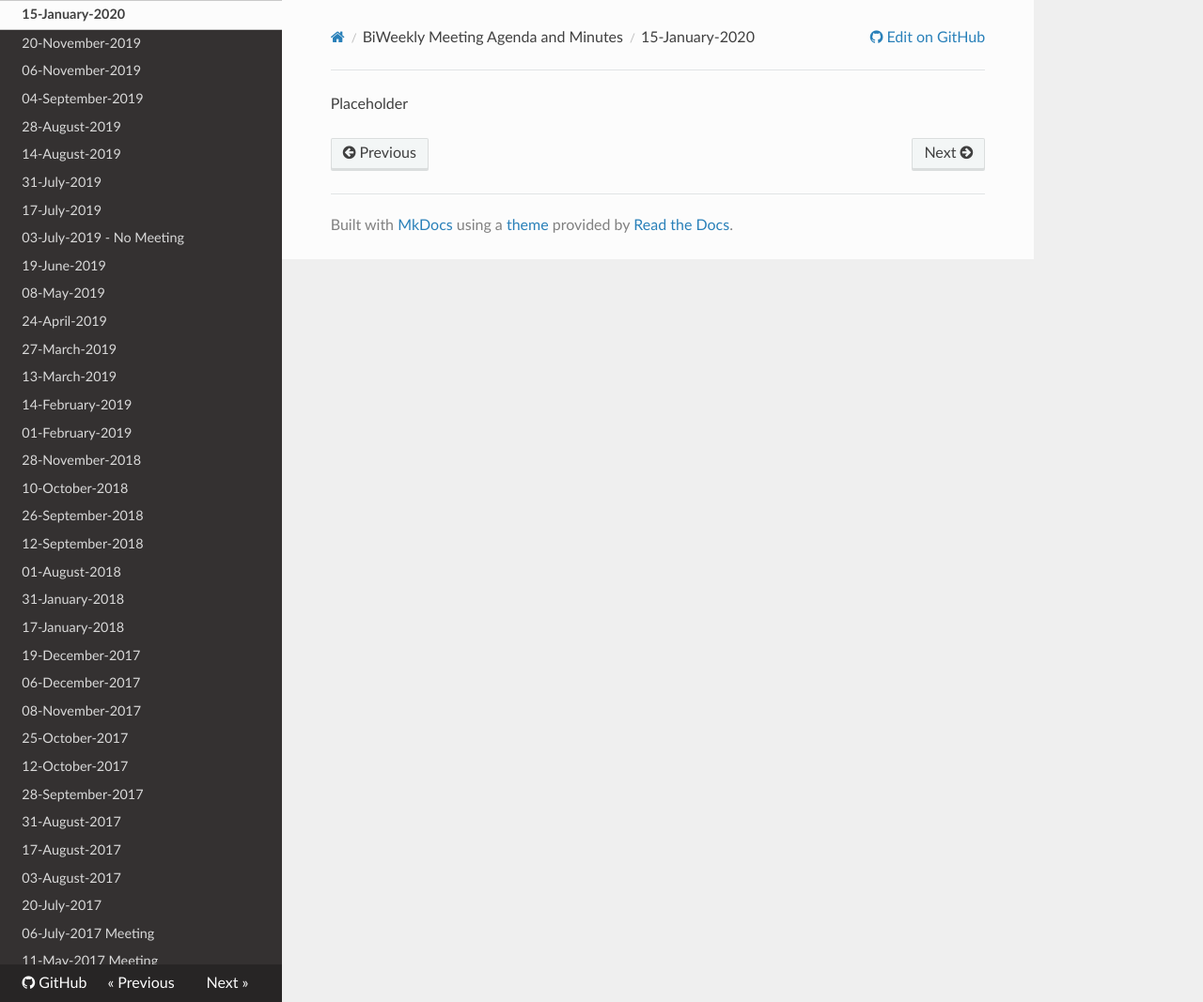
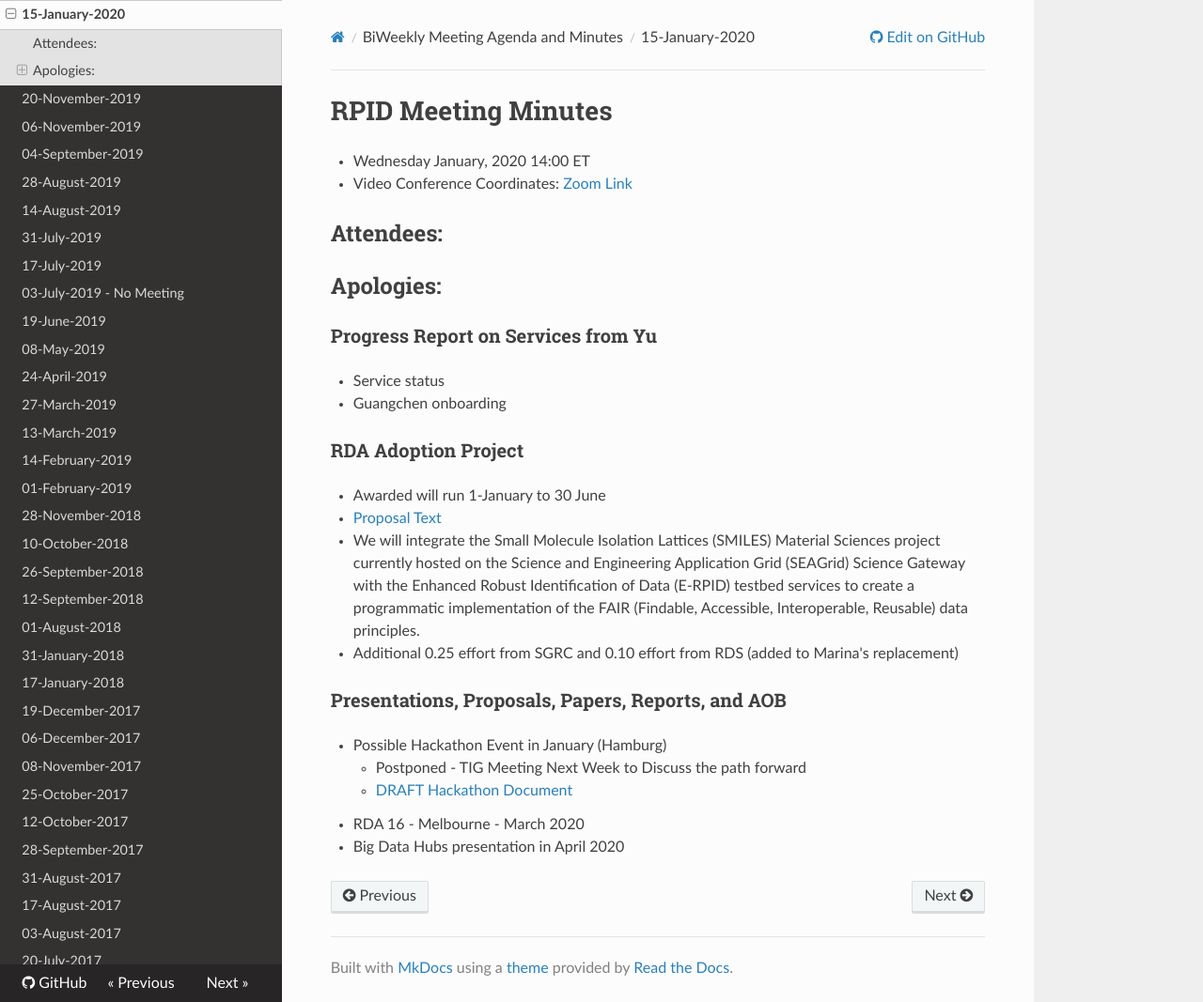
Before and after one commit to rpidproject/rpid, an MkDocs documentation site: the page built from docs/15-January-2020.md, in a window 1280 px wide and 1067 px high. Shown: the whole window at 94% size. Built offline with MkDocs 1.6.1, drawn with Linux system fonts in a browser that asks for light colours; nearby versions of some CDN libraries; old or Windows-style settings are respelled for this version of MkDocs.

Commit message:
Update 15-January-2020.md

```diff
--- a/docs/15-January-2020.md
+++ b/docs/15-January-2020.md
@@ -1 +1,24 @@
-Placeholder
+# RPID Meeting Minutes
+
+   * Wednesday January, 2020 14:00 ET
+   * Video Conference Coordinates: [Zoom Link](https://iu.zoom.us/my/rquick)
+
+## Attendees:
+## Apologies:
+
+### Progress Report on Services from Yu
+   * Service status
+   * Guangchen onboarding
+
+### RDA Adoption Project
+   * Awarded will run 1-January to 30 June
+   * [Proposal Text](https://github.com/rpidproject/rpid/blob/master/docs/RDA%20Adoption%20Proposal-Final.pdf)
+   * We will integrate the Small Molecule Isolation Lattices (SMILES) Material Sciences project currently hosted on the Science and Engineering Application Grid (SEAGrid) Science Gateway with the Enhanced Robust Identification of Data (E-RPID) testbed services to create a programmatic implementation of the FAIR (Findable, Accessible, Interoperable, Reusable) data principles.
+   * Additional 0.25 effort from SGRC and 0.10 effort from RDS (added to Marina's replacement)
+
+### Presentations, Proposals, Papers, Reports, and AOB
+   * Possible Hackathon Event in January (Hamburg)
+      * Postponed - TIG Meeting Next Week to Discuss the path forward
+      * [DRAFT Hackathon Document](https://docs.google.com/document/d/1y8OXWTeDmJctbXNOv0N1Eekrx7JUB9TdtG0r2INkqIg/edit)
+   * RDA 16 - Melbourne - March 2020
+   * Big Data Hubs presentation in April 2020
```
